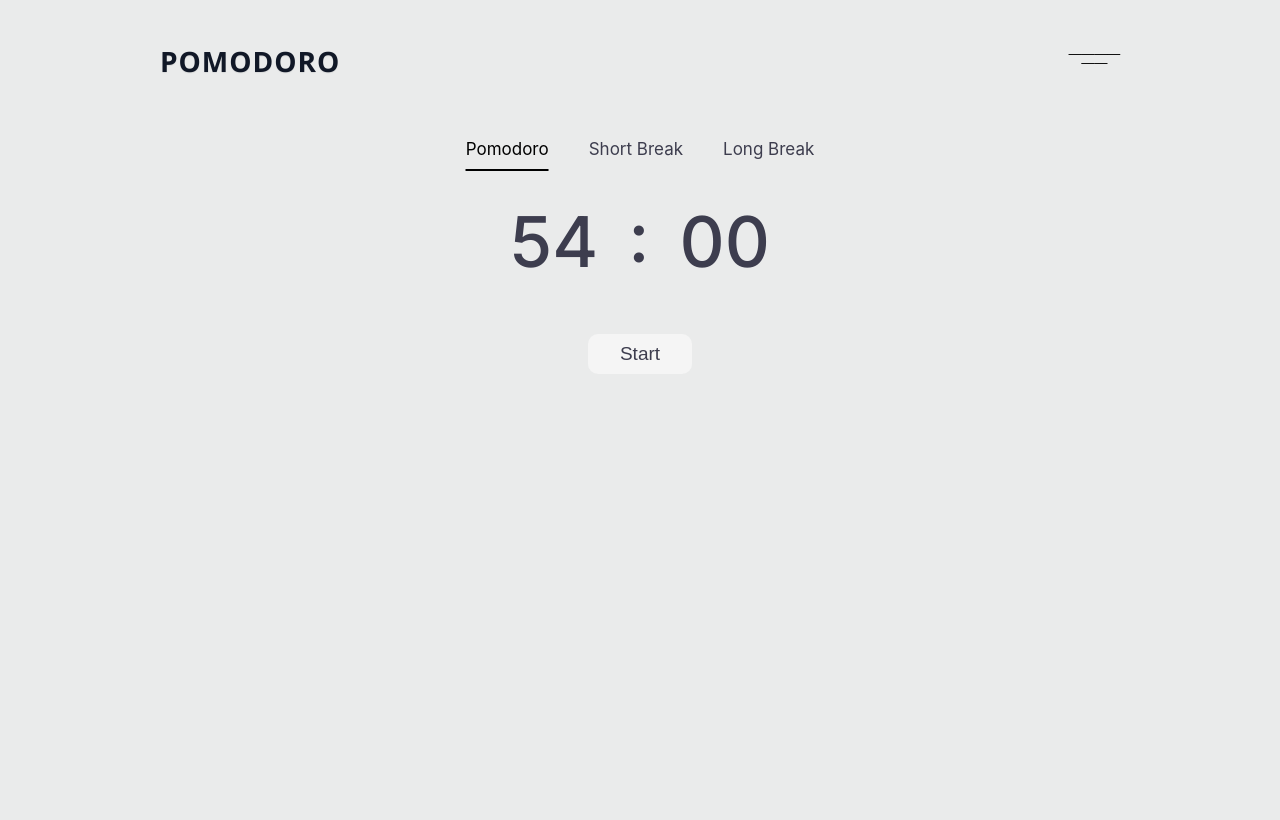
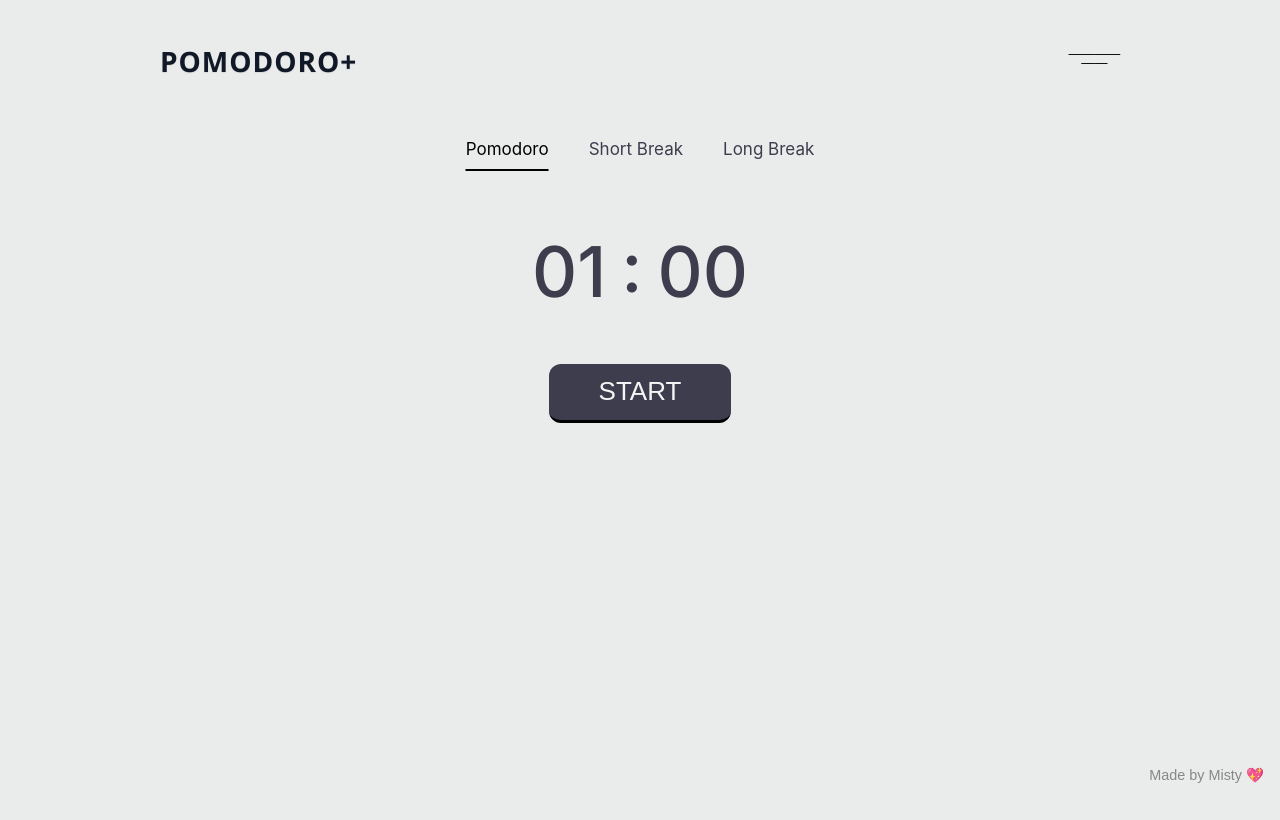
Before and after one commit to muthuraj-v/Pomodoro, a Svelte app in the folder frontend/: page / in a window 1280 px wide. Built offline with nearby package versions, Linux system fonts and the light colour scheme.

Commit message:
added popup

```diff
--- a/frontend/src/App.svelte
+++ b/frontend/src/App.svelte
@@ -3,7 +3,9 @@
   import Nav from "./components/Nav.svelte";
   import { onMount } from "svelte";
   import Timer from "./components/timer.svelte";
-
+  import Popup from "./components/popup.svelte";
+  import { isPopup } from "./components/store";
+  import Footer from "./components/footer.svelte";
   onMount(() => {
     const blockZoomKeys = ["+", "-", "=", "Add", "Subtract"];
 
@@ -42,7 +44,14 @@
   <Nav />
   <Label />
   <Timer />
+  {#if $isPopup}
+    <Popup />
+  {/if}
+  <Footer />
 </main>
 
 <style>
+  main {
+    position: relative;
+  }
 </style>
--- a/frontend/src/components/Nav.svelte
+++ b/frontend/src/components/Nav.svelte
@@ -1,4 +1,5 @@
 <script lang="ts">
+  import { isPopup } from "./store";
   import { onMount, onDestroy } from "svelte";
   import { fade } from "svelte/transition";
   let isTrue: boolean = false;
@@ -6,6 +7,9 @@
   let buttonRef: HTMLElement;
   function toggle() {
     isTrue = !isTrue;
+    if (!isTrue) {
+      isPopup.set(false);
+    }
   }
   function handleClickOutside(event: MouseEvent) {
     if (
@@ -25,10 +29,14 @@
   onDestroy(() => {
     document.removeEventListener("click", handleClickOutside);
   });
+  function openPopup() {
+    isPopup.set(true);
+    isTrue = false;
+  }
 </script>
 
 <div id="nav">
-  <div class="lead-heading">Pomodoro</div>
+  <div class="lead-heading">Pomodoro+</div>
   <div id="dots" title="Menu">
     <button id="subdots" bind:this={buttonRef} on:click={toggle}>
       <span>____</span><span>&nbsp;&nbsp;__</span>
@@ -37,7 +45,7 @@
     {#if isTrue}
       <div id="show" bind:this={menuRef} transition:fade={{ duration: 150 }}>
         <ul>
-          <li>Settings</li>
+          <li><button on:click={openPopup}>Settings</button></li>
           <li>About</li>
         </ul>
       </div>
--- a/frontend/src/components/button.svelte
+++ b/frontend/src/components/button.svelte
@@ -11,12 +11,16 @@
     text-align: center;
   }
   main button {
-    border-radius: 10px;
+    border-radius: 12px;
     cursor: pointer;
-    padding: 0.566rem 2rem;
-    font-size: 19px;
-    background-color: whitesmoke;
-    color: rgb(61, 61, 78);
+    text-align: center;
+    padding: 0.8rem 3.1rem;
+    font-size: 26px;
+    letter-spacing: 1.2;
+    background-color: rgb(61, 61, 78);
+    color: whitesmoke;
+    text-transform: uppercase;
+    border-bottom: 3px solid black;
     transition: all 0.2s ease-in-out;
   }
 </style>
--- /dev/null
+++ b/frontend/src/components/footer.svelte
@@ -0,0 +1,16 @@
+<script lang="ts">
+</script>
+
+<main>Made by Misty 💖</main>
+
+<style>
+  main {
+    position: fixed;
+    bottom: 0;
+    right: 0;
+    margin: 1rem;
+    font-family: sans-serif;
+    font-size: 0.9rem;
+    color: #888;
+  }
+</style>
--- /dev/null
+++ b/frontend/src/components/popup.svelte
@@ -0,0 +1,80 @@
+<script lang="ts">
+  import { isPopup } from "./store";
+  function closeSettings() {
+    isPopup.set(false);
+  }
+</script>
+
+<main>
+  <div id="head">
+    <h4>Settings</h4>
+    <button class="close" on:click={closeSettings}>✕</button>
+  </div>
+  <hr />
+  <div id="content"></div>
+</main>
+
+<style>
+  main {
+    width: 400px;
+    height: 570px;
+    overflow-y: scroll;
+    position: fixed;
+    top: 50%;
+    left: 50%;
+    transform: translate(-50%, -50%);
+    background-color: white;
+    border-radius: 12px;
+    box-shadow: 0 10px 25px rgba(0, 0, 0, 0.1);
+    scrollbar-width: none;
+  }
+
+  main::-webkit-scrollbar {
+    display: none;
+  }
+
+  #head {
+    position: relative;
+    width: 100%;
+    margin-bottom: 0.2rem;
+  }
+
+  h4 {
+    font-size: 15px;
+    color: #aaa;
+    text-transform: uppercase;
+    font-weight: bold;
+    padding: 15px 30px;
+
+    text-align: center;
+  }
+  #content {
+    padding: 1.5rem;
+  }
+  .close {
+    position: absolute;
+    top: 0;
+    right: 0;
+    font-size: 1.4rem;
+    background-color: transparent;
+    border: none;
+    color: #555;
+    cursor: pointer;
+    padding: 0.25rem 1rem;
+    border-radius: 4px;
+    transition:
+      background 0.2s,
+      color 0.2s;
+  }
+
+  .close:hover {
+    color: #eee;
+  }
+
+  hr {
+    border: none;
+    border-top: 1px solid #ccc;
+    margin: 0;
+    margin-bottom: 1rem;
+  }
+</style>
--- a/frontend/src/components/store.ts
+++ b/frontend/src/components/store.ts
@@ -6,3 +6,4 @@ export const activeTab = writable<TabType>("Pomodoro");
 export const pomodoro = writable<number>(25);
 export const shortBreak = writable<number>(5);
 export const longBreak = writable<number>(15);
+export const isPopup = writable<boolean>(false);
--- a/frontend/src/components/timer.svelte
+++ b/frontend/src/components/timer.svelte
@@ -3,7 +3,7 @@
 </script>
 
 <main id="timer">
-  <div class="number">54</div>
+  <div class="number">01</div>
   <div class="colon">:</div>
   <div class="number">00</div>
 </main>
@@ -12,14 +12,14 @@
 <style>
   #timer {
     color: rgb(61, 61, 78);
-    margin-top: 50px;
+    margin-top: 80px;
     padding: 5px;
     display: flex;
     flex-direction: row;
     align-content: center;
     align-items: center;
     justify-content: center;
-    gap: 30px;
+    gap: 15px;
     font-size: 70px;
     font-weight: 500;
     line-height: 25px;
--- a/frontend/src/style.css
+++ b/frontend/src/style.css
@@ -38,5 +38,6 @@ body {
 #app {
   max-width: 1000px;
   margin: 0 auto;
+  height: 100dvh;
   /* text-align: center; */
 }
```
